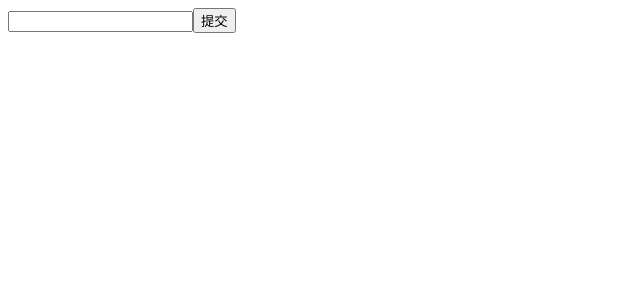
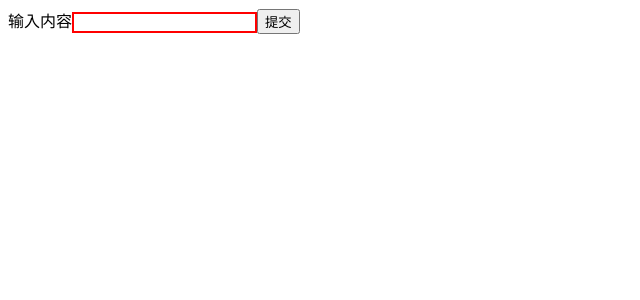
Before and after one commit to 718087538/reactStudy, a React (Create React App) app: page / in a window 1280 px wide. Shown: the top 300 px of the page, without its empty margins (0-640 px from the left). Built offline with nearby package versions, Linux system fonts and the light colour scheme.

Commit message:
优化todolist

```diff
--- a/src/ToDoList.js
+++ b/src/ToDoList.js
@@ -1,4 +1,5 @@
 import React, { Component, Fragment } from 'react';
+import './style.css'
 
 class ToDoList extends Component {
 
@@ -14,10 +15,14 @@ class ToDoList extends Component {
     render() {
         return (
             <Fragment>
+                {/* 注释：花括号代表js的表达式，注释也要这样写在里面，单行则用// */}
+                <label htmlFor = "insertArea">输入内容</label>
+                {/* htmlFor就是for,因为与jsx的for循环冲突，所以替换了，类似的class也要替换成className */}
                 <input
+                id="insertArea"
+                    className="input"
                     value={this.state.inputValue}
                     onChange={this.handleInputChange.bind(this)}
-
                 />
 
                 <button onClick={this.handleBtnClick.bind(this)}>提交</button>
@@ -26,7 +31,12 @@ class ToDoList extends Component {
                         this.state.list.map((item, index) => {
                             return (
                                 <li
-                                    key={index} onClick={this.deleteItem.bind(this,index)}>
+                                    key={index}
+                                    onClick={this.deleteItem.bind(this, index)}
+                                    dangerouslySetInnerHTML={{__html:item}}
+                                    // 上面这种写法可以输出html，但是存在XSS安全漏洞
+                                    >
+                                        {/* item */}
                                     {item}
                                 </li>
                             )
@@ -53,11 +63,11 @@ class ToDoList extends Component {
         console.log(index);//输出点击的下标
         //immutable规范，不允许做state的任何改变，不然没法做性能优化
         const list = [...this.state.list];//所以先展开数组，赋值个一个常量
-        list.splice(index,1);
+        list.splice(index, 1);
 
         //react改变数据必须调用this.setState方法。
         this.setState({
-            list:list
+            list: list
         })
     }
 }
--- /dev/null
+++ b/src/style.css
@@ -0,0 +1,3 @@
+.input{
+    border: 2px solid red;
+}
```
